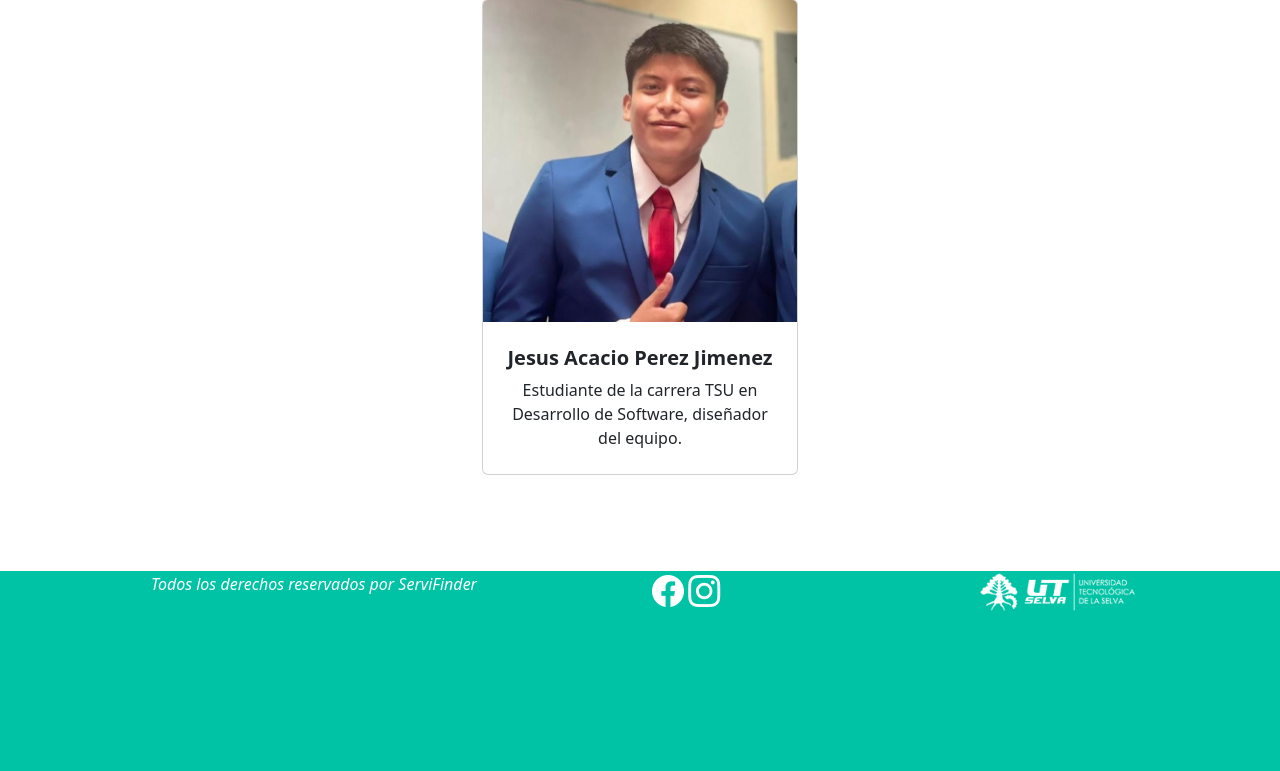
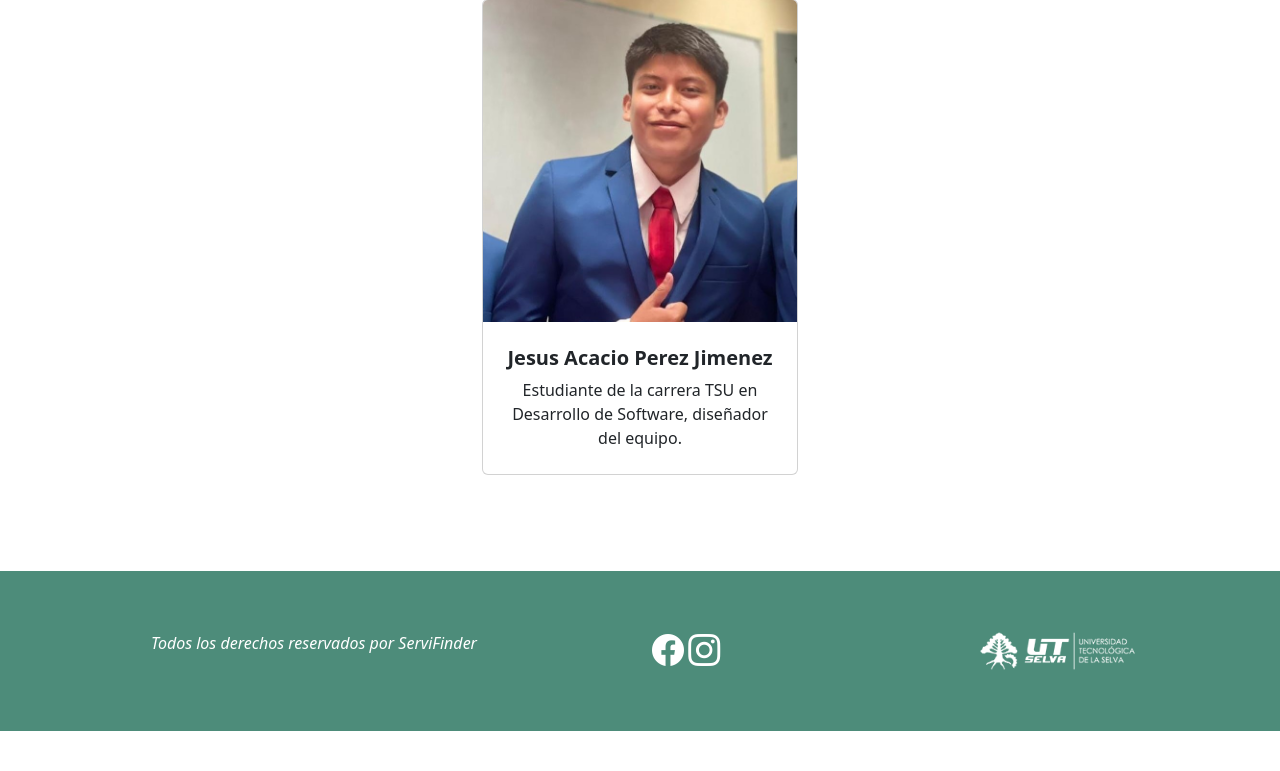
Before and after one commit to Ivan000095/Integradora, a PHP site: page /index.php in a window 1280 px wide. Shown: the part 1690-2461 px from the top of the page. After the commit the page ends 2421 px from the top, so only its background shows below. Run offline with PHP 8.4, Linux system fonts and the light colour scheme.

Commit message:
Estilo.css

```diff
--- a/bootstrap-5.3.0/css/Estilo.css
+++ b/bootstrap-5.3.0/css/Estilo.css
@@ -3,10 +3,11 @@
     width: 100%;
 }
 
-footer {
-    background-color: #00c3a5!important;
-    height: 25vh;
+#footer{
+    background-color:#4D8C7A;
+    height: 20vh;
 }
+
 
 #contenido {
     overflow-x: auto;
```
